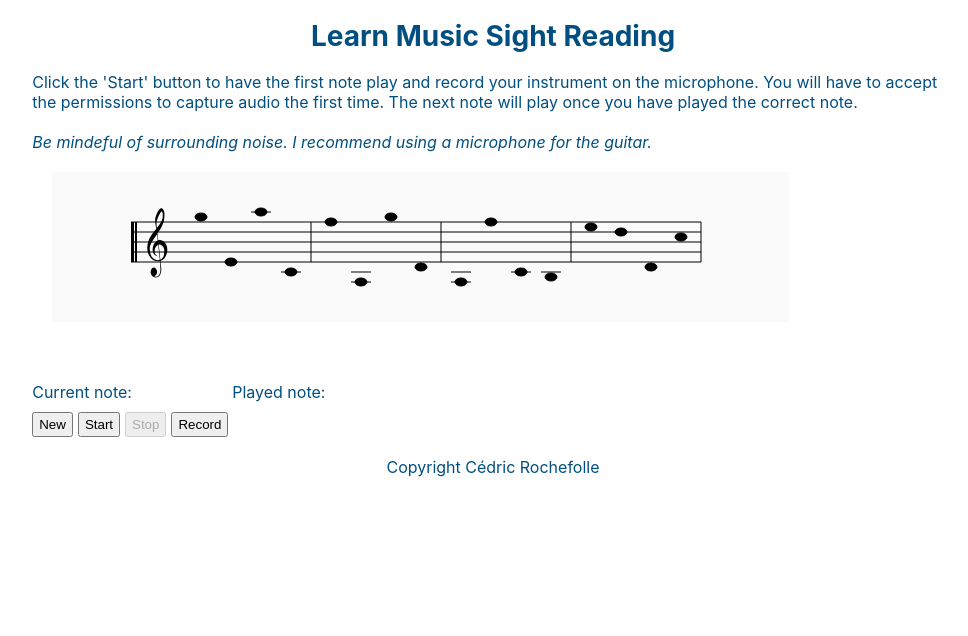
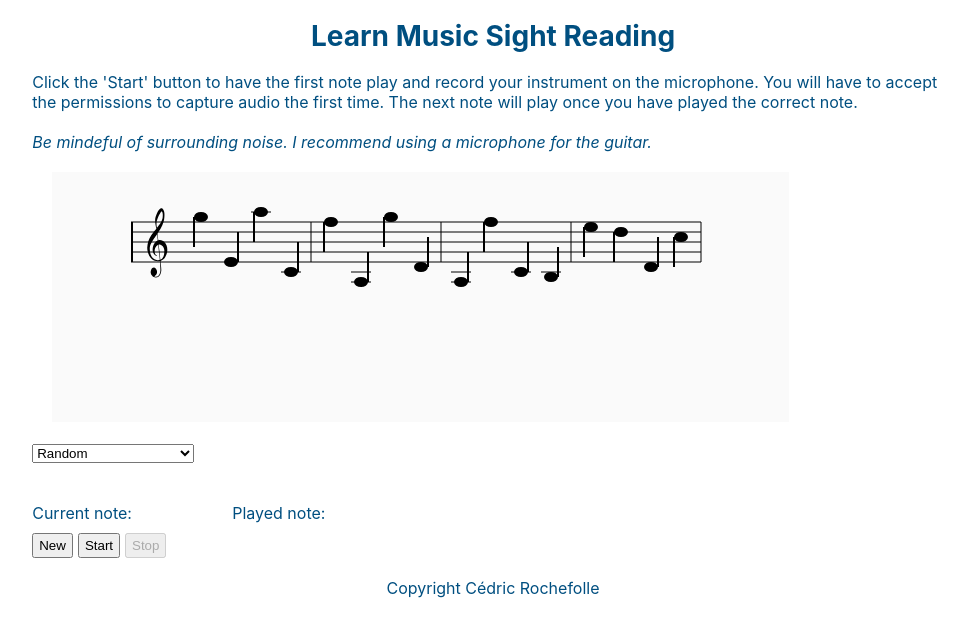
Before and after one commit to jscoobyced/jsc-music-tutor, a React (Create React App) app: page / in a window 1280 px wide. Shown: the top 636 px of the page, without its empty margins (147-1115 px from the left). Built offline with nearby package versions, Linux system fonts and the light colour scheme.

Commit message:
Refactor to support more rows Improve note display Add 1 song

```diff
--- a/public/index.html
+++ b/public/index.html
@@ -10,35 +10,11 @@
       content="Web site created using create-react-app"
     />
     <link rel="apple-touch-icon" href="%PUBLIC_URL%/logo192.png" />
-    <!--
-      manifest.json provides metadata used when your web app is installed on a
-      user's mobile device or desktop. See https://developers.google.com/web/fundamentals/web-app-manifest/
-    -->
     <link rel="manifest" href="%PUBLIC_URL%/manifest.json" />
-    <!--
-      Notice the use of %PUBLIC_URL% in the tags above.
-      It will be replaced with the URL of the `public` folder during the build.
-      Only files inside the `public` folder can be referenced from the HTML.
-
-      Unlike "/favicon.ico" or "favicon.ico", "%PUBLIC_URL%/favicon.ico" will
-      work correctly both with client-side routing and a non-root public URL.
-      Learn how to configure a non-root public URL by running `npm run build`.
-    -->
-    <title>React App</title>
+    <title>Music Tutor</title>
   </head>
   <body>
     <noscript>You need to enable JavaScript to run this app.</noscript>
     <div id="root"></div>
-    <!--
-      This HTML file is a template.
-      If you open it directly in the browser, you will see an empty page.
-
-      You can add webfonts, meta tags, or analytics to this file.
-      The build step will place the bundled scripts into the <body> tag.
-
-      To begin the development, run `npm start` or `yarn start`.
-      To create a production bundle, use `npm run build` or `yarn build`.
-    -->
-    <audio id='my-audio'></audio>
   </body>
 </html>
--- /dev/null
+++ b/src/components/notes/MaryLamb.ts
@@ -0,0 +1,38 @@
+import { NoteConstant, SimpleNote } from '../../utils/NoteConstants';
+import { generateSong } from './SongUtil';
+
+export const generateNotes = (startX: number, spaceX: number, color: string) => {
+  const all: SimpleNote[] = [
+    NoteConstant.Mi4,
+    NoteConstant.Re4,
+    NoteConstant.Do4,
+    NoteConstant.Re4,
+    NoteConstant.Mi4,
+    NoteConstant.Mi4,
+    NoteConstant.Mi4,
+    NoteConstant.Re4,
+    NoteConstant.Re4,
+    NoteConstant.Re4,
+    NoteConstant.Mi4,
+    NoteConstant.Sol4,
+    NoteConstant.Sol4,
+    NoteConstant.Mi4,
+    NoteConstant.Re4,
+    NoteConstant.Do4,
+    NoteConstant.Re4,
+    NoteConstant.Mi4,
+    NoteConstant.Mi4,
+    NoteConstant.Mi4,
+    NoteConstant.Mi4,
+    NoteConstant.Re4,
+    NoteConstant.Re4,
+    NoteConstant.Mi4,
+    NoteConstant.Re4,
+    NoteConstant.Do4,
+  ];
+  const durations = [
+    1.5, 0.5, 1, 1, 1, 1, 2, 1, 1, 2, 1, 1, 2,
+    1.5, 0.5, 1, 1, 1, 1, 1, 1, 1, 1, 1, 1, 4
+  ];
+  return generateSong(all, durations, startX, spaceX, color);
+}
--- /dev/null
+++ b/src/components/notes/SongUtil.ts
@@ -0,0 +1,27 @@
+import { NoteData, SimpleNote } from '../../utils/NoteConstants';
+
+export const generateSong = (all: SimpleNote[],
+  durations: number[],
+  startX: number, spaceX: number, color: string) => {
+  const notes: NoteData[] = [];
+
+  let space = -10;
+  let total = 0;
+  for (let i = 0; i < all.length; i++) {
+    if (total % 4 === 0) {
+      space += 10;
+    }
+    const note = all[i];
+    const cX = space + startX + total * spaceX;
+    total += durations[i];
+    notes.push({
+      cX,
+      cY: note.y,
+      color,
+      duration: durations[i],
+      name: note.n,
+      frequency: note.f
+    });
+  }
+  return notes;
+}
--- a/src/components/sheet/Sheet.tsx
+++ b/src/components/sheet/Sheet.tsx
@@ -17,7 +17,8 @@ export const Sheet = (props: {
       const noteData = {
         rX, rY,
         cX: note.cX, cY: note.cY,
-        color: note.color
+        color: note.color,
+        duration: note.duration
       }
       return <Note key={'note-' + index} noteData={noteData} lineSpace={lineSpace}
         bY1={firstLine} bY2={firstLine + (numberOfLines - 1) * lineSpace} />
@@ -25,18 +26,51 @@ export const Sheet = (props: {
   }
 
   const generateHorizontalLines = () => {
+    let step = 100;
     let lines = [];
-    for (let i = 0; i < numberOfLines; i++) {
-      lines.push(<line key={'line-' + i} x1='10' y1={firstLine + lineSpace * i}
-        x2='580' y2={firstLine + lineSpace * i}
-        stroke='rgb(0,0,0)' strokeWidth='1' />);
+    for (let j = 0; j < Math.ceil(props.playNotes.length / 16); j++) {
+      for (let i = 0; i < numberOfLines; i++) {
+        lines.push(<line key={'line-h-' + j + '-' + i}
+          x1='10' y1={firstLine + lineSpace * i + step * j}
+          x2='580' y2={firstLine + lineSpace * i + step * j}
+          stroke='rgb(0,0,0)' strokeWidth='1' />);
+      }
+
     }
     return lines;
   }
 
+  const generateVerticalLines = () => {
+    let step = 100;
+    let base = 50;
+    let lines: JSX.Element[] = [];
+    for (let i = 0; i < Math.ceil(props.playNotes.length / 16); i++) {
+      lines = lines.concat(generateYVerticalLines(base + step * i, step * i));
+    }
+    return lines;
+  }
+
+  const generateYVerticalLines = (cY: number, step: number) => {
+    let lines = [];
+    lines.push(<line key={'line-v-' + cY + '-' + 0}
+      x1='11' y1={step + 50} x2='11' y2={step + 90}
+      stroke='rgb(0,0,0)' strokeWidth='2' />);
+    let start = 0;
+    for (let i = 0; i < 4; i++) {
+      lines.push(<line key={'line-v-' + cY + '-' + (i + 1)}
+        x1={190 + i * start + i * 30} y1={cY}
+        x2={190 + i * start + i * 30} y2={cY + 40}
+        stroke='rgb(0,0,0)' strokeWidth='1' />);
+      start = 100;
+    }
+    return lines;
+  }
+
+  const height = 150 + 100 * Math.floor(props.playNotes.length / 16);
+
   return (
     <div className='music-sheet'>
-      <svg height='150' width='600'>
+      <svg height={height} width='600'>
         <g fill='#000'
           transform='matrix(0.00412361,0,0,-0.00541348,23.104083,105.53238)'>
           <path
@@ -45,15 +79,7 @@ export const Sheet = (props: {
         </g>
 
         {generateHorizontalLines()}
-
-        <line x1='11' y1='50' x2='11' y2='90' stroke='rgb(0,0,0)' strokeWidth='2' />
-        <line x1='12' y1='50' x2='12' y2='90' stroke='rgb(0,0,0)' strokeWidth='2' />
-        <line x1='15' y1='50' x2='15' y2='90' stroke='rgb(0,0,0)' strokeWidth='2' />
-
-        <line x1='190' y1='50' x2='190' y2='90' stroke='rgb(0,0,0)' strokeWidth='1' />
-        <line x1='320' y1='50' x2='320' y2='90' stroke='rgb(0,0,0)' strokeWidth='1' />
-        <line x1='450' y1='50' x2='450' y2='90' stroke='rgb(0,0,0)' strokeWidth='1' />
-        <line x1='580' y1='50' x2='580' y2='90' stroke='rgb(0,0,0)' strokeWidth='1' />
+        {generateVerticalLines()}
         {renderAllNotes()}
       </svg>
     </div>
--- a/src/components/sheet/SheetPage.tsx
+++ b/src/components/sheet/SheetPage.tsx
@@ -1,9 +1,11 @@
 import React from 'react';
-import { NoteConstant, NoteData, SimpleNote } from '../../utils/NoteConstants';
-import { generateNotes } from '../notes/RandomNotesGenerator';
+import { SimpleNote } from '../../utils/NoteConstants';
+import { generateNotes as generateRandomNotes } from '../notes/RandomNotesGenerator';
+import { generateNotes as generateMaryNotes } from '../notes/MaryLamb';
 import { Sheet } from './Sheet';
 import SheetHandler from './SheetHandler';
 import './SheetPage.scss';
+import { SheetSelector } from './SongSelector';
 
 export const SheetPage = (props: {
   sheetHandler: SheetHandler
@@ -14,12 +16,19 @@ export const SheetPage = (props: {
   const muteColor = 'black';
   const playColor = 'green';
 
-  const populateNotes = () => generateNotes(startX, spaceX, muteColor);
+  const populateNotes = (music: string) => {
+    if (music === 'mary') {
+      return generateMaryNotes(startX, spaceX, muteColor);
+    } else {
+      return generateRandomNotes(startX, spaceX, muteColor);
+    }
+  }
 
-  const [playNotes, setPlayNotes] = React.useState(populateNotes());
+  const [playNotes, setPlayNotes] = React.useState(populateNotes(''));
   const [isButtonDisabled, setIsButtonDisabled] = React.useState(false);
   const [currentNote, setCurrentNote] = React.useState("");
   const [playedNote, setPlayedNote] = React.useState("");
+  const [noteGenerator, setNoteGenerator] = React.useState('random');
   const [congratulations, setCongratulations] = React.useState("");
 
   const updateNote = (expectedNote: string, currentNote: string) => {
@@ -36,6 +45,7 @@ export const SheetPage = (props: {
     setIsButtonDisabled(false);
     setCurrentNote("");
     setPlayedNote("");
+    playNotes.forEach(note => note.color = muteColor);
     setPlayNotes(playNotes);
     if (isComplete) {
       setCongratulations('Well done!');
@@ -54,29 +64,24 @@ export const SheetPage = (props: {
 
   const resetNotes = (event: React.MouseEvent<HTMLElement>) => {
     event.preventDefault();
+    updatePartition(noteGenerator);
+  }
+
+  const updatePartition = (music: string) => {
     props.sheetHandler.stopRecordAndPlay();
-    setPlayNotes(populateNotes());
+    setPlayNotes(populateNotes(music));
   }
 
   const stopPlay = (event: React.MouseEvent<HTMLElement>) => {
     event.preventDefault();
-    playComplete(true);
+    playComplete(false);
   }
 
-  const record = (event: React.MouseEvent<HTMLElement>) => {
+  const onChange = (event: React.ChangeEvent<HTMLSelectElement>) => {
     event.preventDefault();
-    const noteData: NoteData = {
-      cX: 100,
-      cY: NoteConstant.La3.y,
-      color: 'green',
-      frequency: NoteConstant.La3.f
-    }
-    props.sheetHandler.initialize(updateNote, playComplete)
-      .then(() => {
-        setIsButtonDisabled(true);
-        props.sheetHandler.startPlayAndRecord([noteData], setPlayNotes, muteColor, playColor);
-      });
-  };
+    setNoteGenerator(event.target.value);
+    updatePartition(event.target.value);
+  }
 
   return (
     <div className='sheet-page'>
@@ -84,6 +89,7 @@ export const SheetPage = (props: {
       to capture audio the first time. The next note will play once you have played the correct note.
       <br /><br /><i>Be mindeful of surrounding noise. I recommend using a microphone for the guitar.</i>
       <Sheet playNotes={playNotes} />
+      <SheetSelector onChange={onChange} />
       <div className='play-complete'>{congratulations}</div>
       <div className='display-notes'>Current note: {currentNote}</div>
       <div className='display-notes'>Played note: {playedNote}</div>
@@ -91,7 +97,6 @@ export const SheetPage = (props: {
         <input type='button' value='New' onClick={resetNotes} disabled={isButtonDisabled} />
         <input type='button' value='Start' onClick={startPlay} disabled={isButtonDisabled} />
         <input type='button' value='Stop' onClick={stopPlay} disabled={!isButtonDisabled} />
-        <input type='button' value='Record' onClick={record} />
       </div>
 
     </div>
--- /dev/null
+++ b/src/components/sheet/SongSelector.tsx
@@ -0,0 +1,13 @@
+import React from 'react';
+
+export const SheetSelector = (props: {
+  onChange: (event: React.ChangeEvent<HTMLSelectElement>) => void
+}) => {
+
+  return (
+    <select className='sheet-selector' onChange={props.onChange}>
+      <option value='random'>Random</option>
+      <option value='mary'>Mary Had A Little Lamb</option>
+    </select>
+  );
+}
--- a/src/utils/NoteConstants.ts
+++ b/src/utils/NoteConstants.ts
@@ -2,9 +2,10 @@
 export interface NoteData {
   cX: number;
   cY: number;
+  duration?: number;
+  color: string;
   rX?: number;
   rY?: number;
-  color: string;
   frequency?: number;
   name?: string;
   soundFile?: string;
```
Also changed, not shown: src/components/notes/Note.tsx (+40 -3 lines), 1 other file (tests, documents, lock files or other folders).
